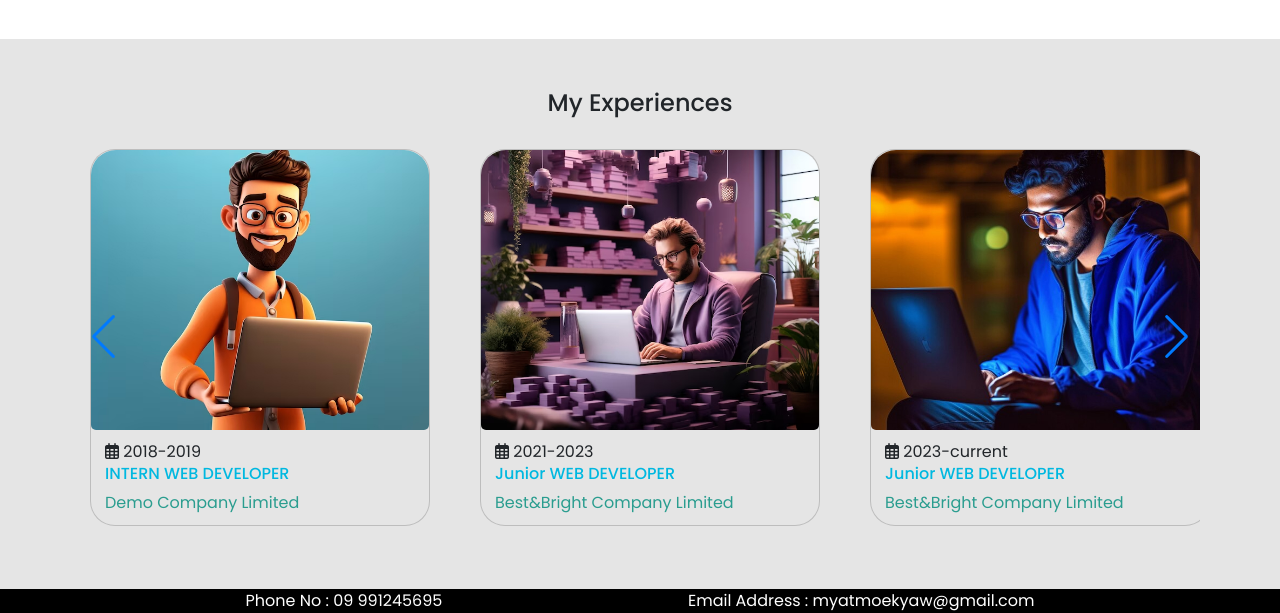
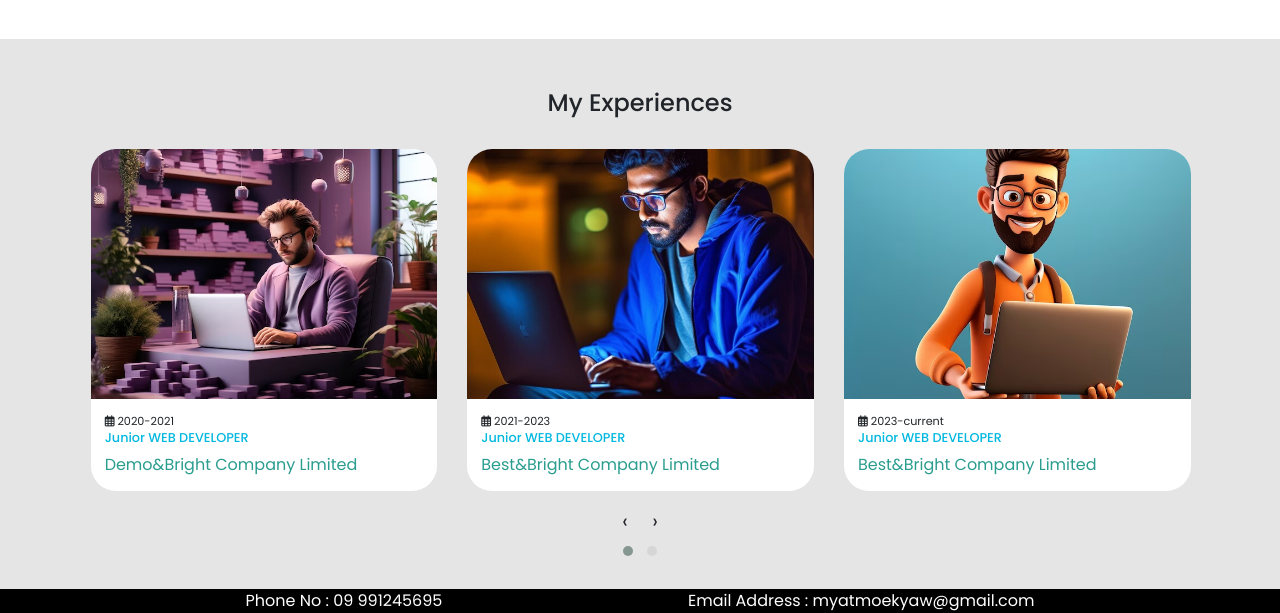
Before and after one commit to myatmoekyaw99/Portfolio, a plain HTML site: page index.html in a window 1280 px wide. Shown: the part 1488-2101 px from the top of the page. Drawn offline with nearby package versions, Linux system fonts and the light colour scheme; a web font is replaced by a local one.

Commit message:
carousel fixed

```diff
--- a/index.html
+++ b/index.html
@@ -6,13 +6,16 @@
     <link href="https://cdn.jsdelivr.net/npm/bootstrap@5.3.2/dist/css/bootstrap.min.css" rel="stylesheet">
     <!-- <link href="https://getbootstrap.com/docs/5.3/assets/css/docs.css" rel="stylesheet"> -->
 
-    <!-- Swiper CSS -->
-    <link rel="stylesheet" href="https://cdn.jsdelivr.net/npm/swiper@11/swiper-bundle.min.css" />
+    <link rel="stylesheet" href="https://cdnjs.cloudflare.com/ajax/libs/OwlCarousel2/2.3.4/assets/owl.carousel.min.css"
+        integrity="sha512-tS3S5qG0BlhnQROyJXvNjeEM4UpMXHrQfTGmbQ1gKmelCxlSEBUaxhRBj/EFTzpbP4RVSrpEikbmdJobCvhE3g=="
+        crossorigin="anonymous" referrerpolicy="no-referrer" />
+    <link rel="stylesheet" href="https://cdnjs.cloudflare.com/ajax/libs/OwlCarousel2/2.3.4/assets/owl.theme.default.min.css"
+        integrity="sha512-sMXtMNL1zRzolHYKEujM2AqCLUR9F2C4/05cdbxjjLSRvMQIciEPCQZo++nk7go3BtSuK9kfa/s+a4f4i5pLkw=="
+        crossorigin="anonymous" referrerpolicy="no-referrer" />
 
     <title>Developer Profile</title>
     <link rel="stylesheet" href="https://cdnjs.cloudflare.com/ajax/libs/font-awesome/6.5.1/css/all.min.css" integrity="sha512-DTOQO9RWCH3ppGqcWaEA1BIZOC6xxalwEsw9c2QQeAIftl+Vegovlnee1c9QX4TctnWMn13TZye+giMm8e2LwA==" crossorigin="anonymous" referrerpolicy="no-referrer" />
-    <!-- Swiper JS -->
-    <script src="https://cdn.jsdelivr.net/npm/swiper@11/swiper-bundle.min.js"></script>
+
     <link rel="stylesheet" href="styles.css">
 </head>
 <body>
@@ -189,19 +192,18 @@
                     </div>
                     </div>
         </section>
+
         <section class="experiences">
             <div class="exp-header">
                 <h4 class="exp-header-text">My Experiences</h4>
             </div>
-                        <!-- <div class="exp-carousel"> -->
 
-                        <div class="slide-container swiper">
-                            <!-- <i id="left" class="fa-solid fa-angle-left arrow"></i> -->
-                            <div class="slide-content">
-                                <div class="card-wrapper swiper-wrapper">
-                                    <div class="card swiper-slide">
+            <div class="slide-container">
+
+                <div class="owl-carousel owl-theme">
+                    <div class="item">
+                        <div class="slide-card">
                             <div class="image-content">
-                                            <span class="overlay"></span>
                                     <div class="card-image">
                                         <img src="Images/exp1.jpg" class="card-img" alt="experience-1">
                                     </div>
@@ -211,18 +213,35 @@
                                             <i class="fa-regular fa-calendar-days"></i>
                                             <span>2018-2019</span>
                                         </div>
-
-                                            <h6>INTERN WEB DEVELOPER</h6>
-                                            <span class="company">Demo Company Limited</span>
+                                <h6>Intern WEB DEVELOPER</h6>
+                                <span class="company">Best&Bright Company Limited</span>
+                                </div>
+                                </div>
                                 </div>
 
+                    <div class="item">
+                        <div class="slide-card">
+                            <div class="image-content">
+                                <div class="card-image">
+                                    <img src="Images/exp2.jpg" class="card-img" alt="experience-1">
+                                </div>
+                            </div>
+                            <div class="card-content">
+                                <div class="time-interval">
+                                    <i class="fa-regular fa-calendar-days"></i>
+                                    <span>2020-2021</span>
+                                </div>
+                                <h6>Junior WEB DEVELOPER</h6>
+                                <span class="company">Demo&Bright Company Limited</span>
+                            </div>
+                            </div>
                             </div>
 
-                                    <div class="card swiper-slide">
+                        <div class="item">
+                            <div class="slide-card">
                                 <div class="image-content">
-                                            <span class="overlay"></span>
                                     <div class="card-image">
-                                                <img src="Images/exp2.jpg" class="card-img" alt="experience-1">
+                                        <img src="Images/exp3.jpg" class="card-img" alt="experience-1">
                                         </div>
                                         </div>
                                         <div class="card-content">
@@ -234,14 +253,13 @@
                                             <h6>Junior WEB DEVELOPER</h6>
                                             <span class="company">Best&Bright Company Limited</span>
                                             </div>
-
                                             </div>
-
-                                        <div class="card swiper-slide">
+                                            </div>
+                                            <div class="item">
+                                                <div class="slide-card">
                                                     <div class="image-content">
-                                                <span class="overlay"></span>
                         <div class="card-image">
-                                                    <img src="Images/exp3.jpg" class="card-img" alt="experience-1">
+                            <img src="Images/exp1.jpg" class="card-img" alt="experience-1">
                             </div>
                             </div>
                             <div class="card-content">
@@ -253,16 +271,10 @@
                                 <h6>Junior WEB DEVELOPER</h6>
                                 <span class="company">Best&Bright Company Limited</span>
                             </div>
-
                         </div>
                         </div>
                         </div>
-                                        <div class="swiper-pagination"></div>
-                                        <!-- If we need navigation buttons -->
-                                        <div class="swiper-button-prev"></div>
-                                        <div class="swiper-button-next"></div>
             </div>
-                                        <!-- </div> -->
             </section>
     </main>
 
@@ -270,6 +282,14 @@
         <div class="footer-left">Phone No : 09 991245695</div>
         <div class="footer-right">Email Address : myatmoekyaw@gmail.com</div>
     </footer>
+    <script src="https://cdnjs.cloudflare.com/ajax/libs/jquery/3.7.1/jquery.min.js"
+        integrity="sha512-v2CJ7UaYy4JwqLDIrZUI/4hqeoQieOmAZNXBeQyjo21dadnwR+8ZaIJVT8EE2iyI61OV8e6M8PP2/4hpQINQ/g=="
+        crossorigin="anonymous" referrerpolicy="no-referrer"></script>
+    <script src="https://cdnjs.cloudflare.com/ajax/libs/OwlCarousel2/2.3.4/owl.carousel.min.js"
+        integrity="sha512-bPs7Ae6pVvhOSiIcyUClR7/q2OAsRiovw4vAkX+zJbw3ShAeeqezq50RIIcIURq7Oa20rW2n2q+fyXBNcU9lrw=="
+        crossorigin="anonymous" referrerpolicy="no-referrer"></script>
     <script src="index.js"></script>
+
     </body>
+
     </html>
--- a/index.js
+++ b/index.js
@@ -31,39 +31,22 @@ toggleBtn.onclick = function(){
 
 // automaticSlide();
 
-/********************Swiper js***********************/
-var swiper = new Swiper(".slide-container", {
-    direction:'vertical',
-    slidesPerView: 3,
-    spaceBetween: 30,
-    // sliderPerGroup: 3,
-    loop: true,
-    loopFillGroupWithBlank: true,
-    // centerSlide: "true",
-    // fade: "true",
-    // grabCursor: "true",
-    pagination: {
-      el: ".swiper-pagination",
-      clickable: true,
-    //   dynamicBullets: true,
-    },
-    navigation: {
-      nextEl: ".swiper-button-next",
-      prevEl: ".swiper-button-prev",
-    },
-
-    // breakpoints: {
-    //   0: {
-    //     slidesPerView: 1,
-    //   },
-    //   520: {
-    //     slidesPerView: 2,
-    //   },
-    //   768: {
-    //     slidesPerView: 3,
-    //   },
-    //   1000: {
-    //     slidesPerView: 4,
-    //   },
-    // },
-  });
+/********************Owl slider***********************/
+$('.owl-carousel').owlCarousel({
+  loop:true,
+  margin:10,
+  autoplay:true,
+  autoplayTimeout:3000,
+  nav:true,
+  responsive:{
+      0:{
+          items:1
+      },
+      600:{
+          items:3
+      },
+      1000:{
+          items:3
+      }
+  }
+})
--- a/styles.css
+++ b/styles.css
@@ -670,39 +670,42 @@ li{
 .slide-container{
     max-width: 1120px;
     width: 100%;
+    height: 300px;
     background-color: #e5e5e5;
     margin: 0 auto;
     padding: 10px 0;
+    position: relative;
 }
 /* .slide-content{
     margin: 0 40px;
 } */
 
-.card-wrapper{
+/* .card-wrapper{
     display: grid;
     grid-template-columns: 1fr 1fr 1fr;
     gap: 50px;
     align-items: center;
     justify-content: center;
-}
+} */
 
-.card{
+.slide-card{
     margin: 0 10px;
-    /* width: 320px; */
+    /* width: 320px;*/
     border-radius: 25px;
-    background-color: #e5e5e5;
+    background-color: #fff;
 }
 
 .card-content{
+/* font-size: 0.9rem; */
 display: flex;
 flex-direction: column;
 align-items: start;
-padding: 10px 14px;
+padding: 14px;
 }
 
 .card-image{
     position: relative;
-    height: 280px;
+    height: 250px;
     width: 100%;
     border-top-left-radius: 25px;
     border-top-right-radius: 25px;
@@ -716,23 +719,36 @@ padding: 10px 14px;
     border-top-right-radius: 25px;
 }
 
+.time-interval{
+    font-size: 0.7rem;
+}
+
 h6{
+    font-size: 0.8rem;
     color: #00b8e0;
 }
 
 .company{
+    font-size: 1rem;
     color: #2a9d8f;
+}
+
+.owl-nav{
+    font-size: 20px;
+}
+
+.owl-prev,.owl-next{
+    width: 20px;
 }
 
 
 @media  screen and (max-width:550px) {
-    .card-wrapper{
-        grid-template-columns: 1fr;
-        gap: 30px;
+    .experiences{
+        min-height: 500px;
     }
 
-    .experiences{
-        height: auto;
+    .exp-header-text{
+        font-size: medium;
     }
 }
 /************************End Experience SEction****************************/
@@ -747,6 +763,12 @@ footer{
     justify-content: space-evenly;
 }
 
+@media  screen and (max-width:550px) {
+    footer{
+        font-size:xx-small;
+    }
+}
+
 /*###########################End home page#########################################*/
 
 /**************************Profile**************************/
```
Also changed, not shown: note.txt (added). Lines whose indentation alone changed are shown as unchanged.
